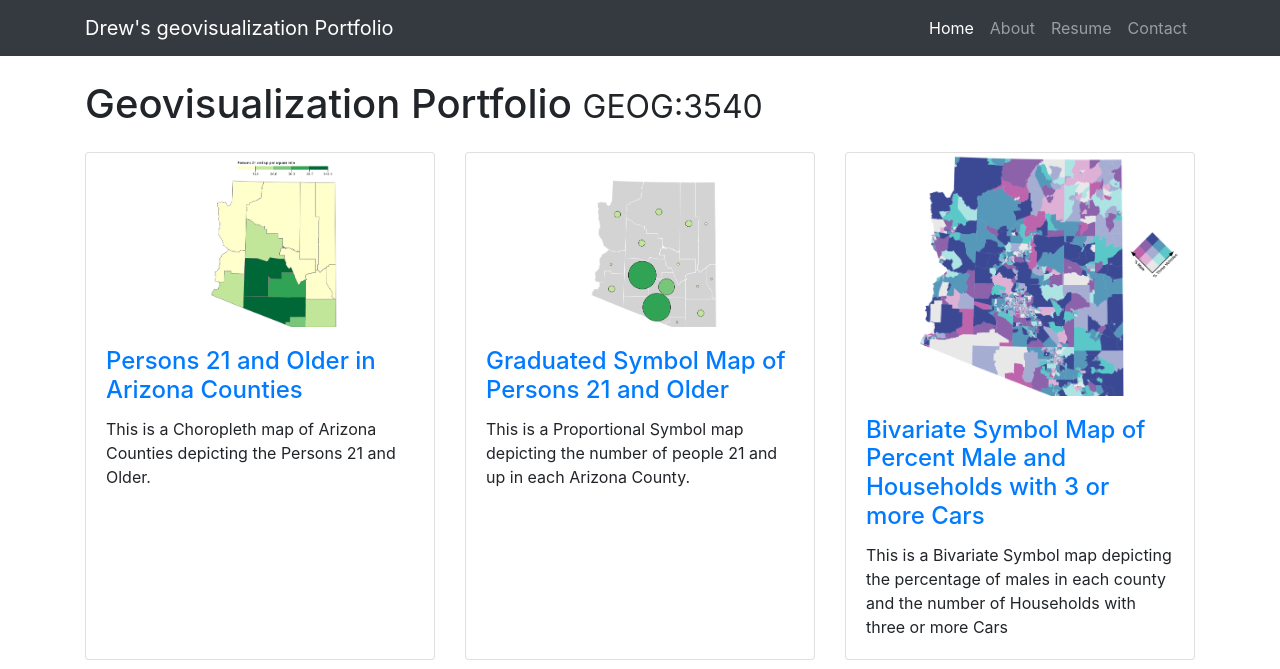
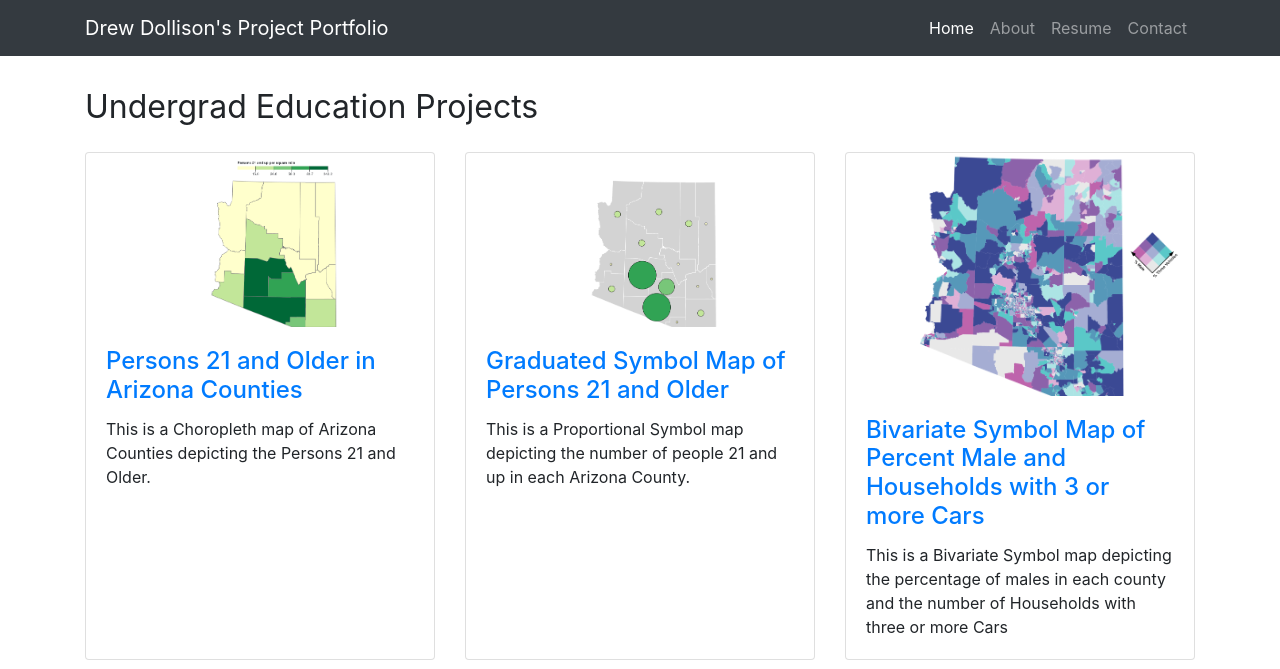
Before and after one commit to geog3540/dollson, a website: page index.html in a window 1280 px wide. Shown: the top 669 px of the page. Drawn offline with Linux system fonts and the light colour scheme.

Commit message:
Update index.html

```diff
--- a/index.html
+++ b/index.html
@@ -8,7 +8,7 @@
     <meta name="description" content="">
     <meta name="author" content="">
 
-    <title> Drew's Portfolio</title>
+    <title> Project Portfolio</title>
 
     <!-- Bootstrap core CSS -->
     <link href="vendor/bootstrap/css/bootstrap.min.css" rel="stylesheet">
@@ -23,7 +23,7 @@
     <!-- Navigation -->
     <nav class="navbar navbar-expand-lg navbar-dark bg-dark fixed-top">
       <div class="container">
-        <a class="navbar-brand" href="index.html">Drew's geovisualization Portfolio</a>
+        <a class="navbar-brand" href="index.html">Drew Dollison's Project Portfolio</a>
         <button class="navbar-toggler" type="button" data-toggle="collapse" data-target="#navbarResponsive" aria-controls="navbarResponsive" aria-expanded="false" aria-label="Toggle navigation">
           <span class="navbar-toggler-icon"></span>
         </button>
@@ -52,8 +52,8 @@
     <div class="container">
 
       <!-- Page Heading -->
-      <h1 class="my-4">Geovisualization Portfolio
-        <small>GEOG:3540</small>
+      <h1 class="my-4">
+        <small>Undergrad Education Projects</small>
       </h1>
 
       <div class="row">
```
